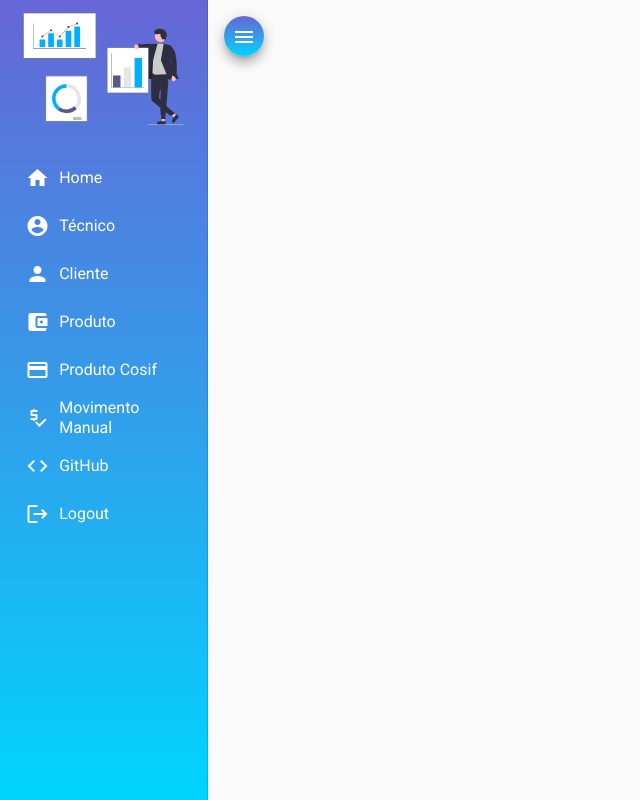
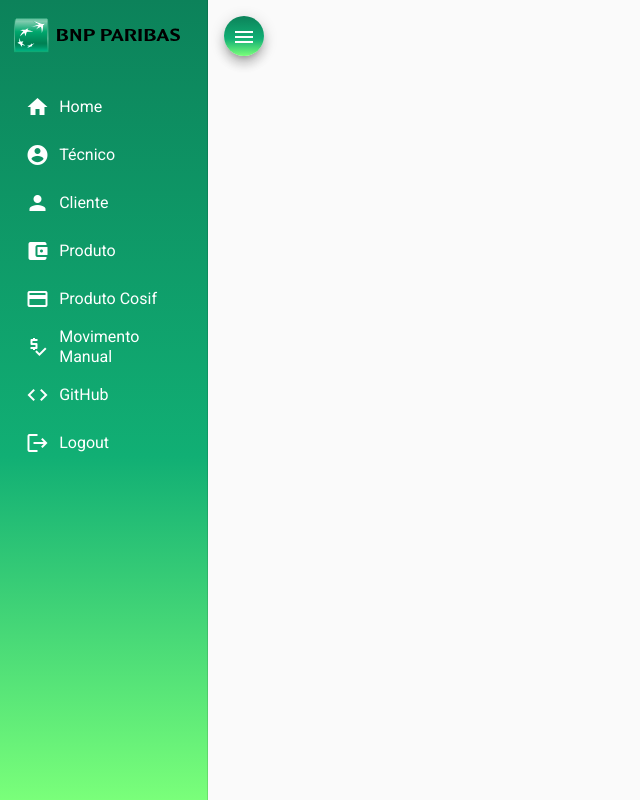
Before and after one commit to JMarcosMoraes/kata-atende-front, an Angular app in the folder helpdesk/: page / in a window 1280 px wide. Both pictures are taken after a click on the button "menu". Shown: the whole page, without its empty margins (0-640 px from the left). Built offline with nearby package versions, Linux system fonts and the light colour scheme.

Commit message:
Html e css para comp. Home

```diff
--- a/helpdesk/src/app/app.module.ts
+++ b/helpdesk/src/app/app.module.ts
@@ -27,11 +27,13 @@ import { MatIconModule } from '@angular/material/icon';
 import { MatListModule } from '@angular/material/list';
 import { MatCardModule } from '@angular/material/card';
 import { NavComponent } from './components/nav/nav.component';
+import { HomeComponent } from './components/home/home.component';
 
 @NgModule({
   declarations: [
     AppComponent,
-    NavComponent
+    NavComponent,
+    HomeComponent
   ],
   imports: [
     BrowserModule,
--- /dev/null
+++ b/helpdesk/src/app/components/home/home.component.html
@@ -0,0 +1 @@
+<p>home works!</p>
--- /dev/null
+++ b/helpdesk/src/app/components/home/home.component.ts
@@ -0,0 +1,15 @@
+import { Component, OnInit } from '@angular/core';
+
+@Component({
+  selector: 'app-home',
+  templateUrl: './home.component.html',
+  styleUrls: ['./home.component.css']
+})
+export class HomeComponent implements OnInit {
+
+  constructor() { }
+
+  ngOnInit(): void {
+  }
+
+}
--- a/helpdesk/src/app/components/nav/nav.component.css
+++ b/helpdesk/src/app/components/nav/nav.component.css
@@ -4,13 +4,12 @@
 .sidenav {
     width: 13rem;
     color: white;
-    background: linear-gradient(180deg, rgba(119,116,171,1) 0%, rgba(102,102,213,1) 0%, rgba(0,212,255,1) 100%);
+    background: linear-gradient(0deg, rgba(12,130,90,1) 0%, rgba(122,255,122,1) 0%, rgba(17,175,116,1) 43%, rgba(12,130,90,1) 100%);
 }
-
 img {
-    width: 100%;
-    height: 7rem;
-    margin: .8rem  auto 1rem  auto;
+    width: 80%;
+    height: 3em;
+    margin: 1em;
 }
 
 .sidenav a{
@@ -22,5 +21,5 @@ img {
 .menu {
     margin: 1rem 0 0 1rem;
     color: white;
-    background: linear-gradient(180deg, rgba(119,116,171,1) 0%, rgba(102,102,213,1) 0%, rgba(0,212,255,1) 100%);
+    background: linear-gradient(0deg, rgba(12,130,90,1) 0%, rgba(122,255,122,1) 0%, rgba(17,175,116,1) 43%, rgba(12,130,90,1) 100%);
 }
--- a/helpdesk/src/app/components/nav/nav.component.html
+++ b/helpdesk/src/app/components/nav/nav.component.html
@@ -1,6 +1,6 @@
 <mat-drawer-container class="container" autosize>
     <mat-drawer #drawer class="sidenav" mode="side">
-        <img src="assets/img/side-image.svg" alt="Imagem de navegação">
+        <img src="assets/img/logo-bnp.svg" alt="Imagem de navegação">
         <mat-nav-list class="nav-list">
             <a mat-list-item routerlink="/">
                 <i class="material-icons">home</i>
```
Also changed, not shown: helpdesk/src/app/components/home/home.component.css (added), helpdesk/src/assets/img/logo-bnp.svg (added).
